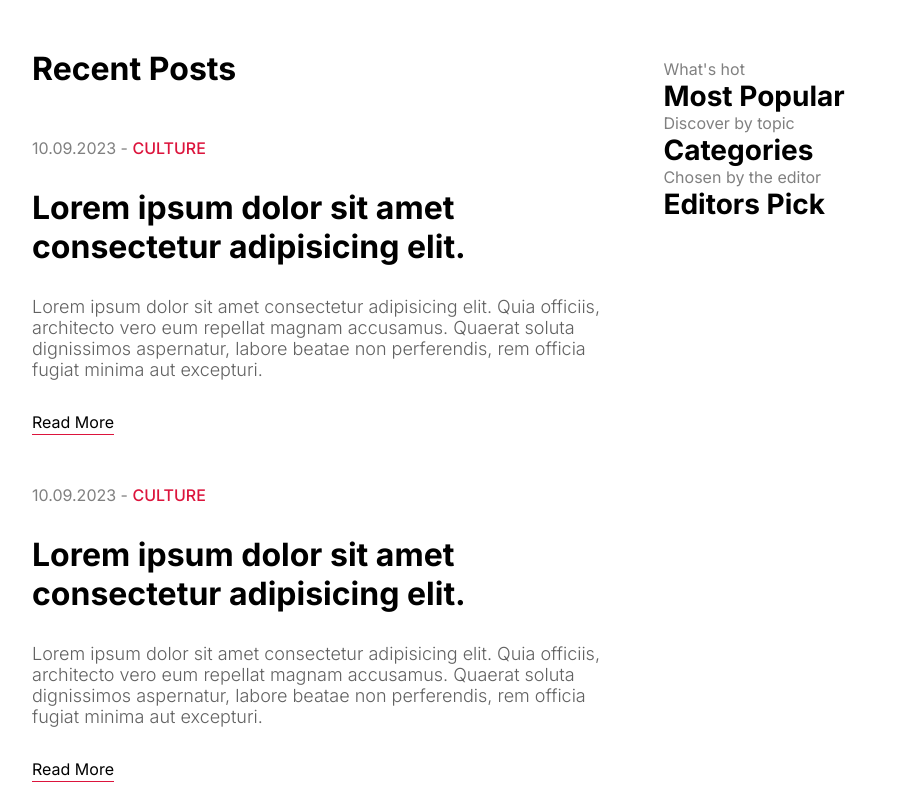
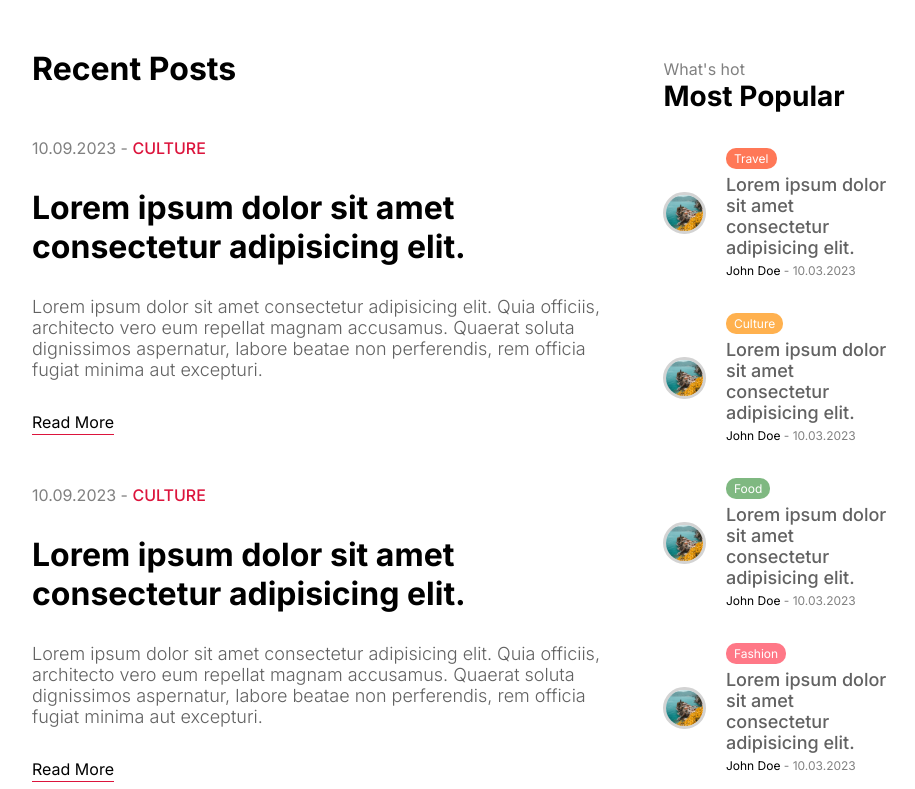
Before and after one commit to Dmitriifd/nextjs-fullstack-blog, a Next.js app: page / in a window 1280 px wide. Shown: the part 1271-2060 px from the top of the page, without its empty margins (176-1091 px from the left). Built offline with nearby package versions, Linux system fonts and the light colour scheme; no server answers.

Commit message:
MenuPosts

```diff
--- a/src/components/menu/Menu.tsx
+++ b/src/components/menu/Menu.tsx
@@ -8,13 +8,13 @@ const Menu = () => {
     <div className={styles.container}>
       <h2 className={styles.subtitle}>{"What's hot"}</h2>
       <h1 className={styles.title}>Most Popular</h1>
-      <MenuPosts />
+      <MenuPosts withImage/>
       <h2 className={styles.subtitle}>Discover by topic</h2>
       <h1 className={styles.title}>Categories</h1>
       <MenuCategories />
       <h2 className={styles.subtitle}>Chosen by the editor</h2>
       <h1 className={styles.title}>Editors Pick</h1>
-      <MenuPosts />
+      <MenuPosts withImage/>
     </div>
   );
 };
--- a/src/components/menuPosts/MenuPosts.tsx
+++ b/src/components/menuPosts/MenuPosts.tsx
@@ -1,10 +1,83 @@
-import React from "react";
+import Image from 'next/image';
+import Link from 'next/link';
+import React from 'react';
 import styles from './menuPosts.module.css';
 
-const MenuPosts = () => {
+const MenuPosts = ({ withImage }: { withImage: boolean}) => {
   return (
-    <div className={styles.container}>
-
+    <div className={styles.items}>
+      <Link href='/' className={styles.item}>
+        {withImage && (
+          <div className={styles.imageContainer}>
+            <Image src='/p1.jpeg' alt='' fill className={styles.image} />
+          </div>
+        )}
+        <div className={styles.textContainer}>
+          <span className={`${styles.category} ${styles.travel}`}>Travel</span>
+          <h3 className={styles.postTitle}>
+            Lorem ipsum dolor sit amet consectetur adipisicing elit.
+          </h3>
+          <div className={styles.detail}>
+            <span className={styles.username}>John Doe</span>
+            <span className={styles.date}> - 10.03.2023</span>
+          </div>
+        </div>
+      </Link>
+      <Link href='/' className={styles.item}>
+        {withImage && (
+          <div className={styles.imageContainer}>
+            <Image src='/p1.jpeg' alt='' fill className={styles.image} />
+          </div>
+        )}
+        <div className={styles.textContainer}>
+          <span className={`${styles.category} ${styles.culture}`}>
+            Culture
+          </span>
+          <h3 className={styles.postTitle}>
+            Lorem ipsum dolor sit amet consectetur adipisicing elit.
+          </h3>
+          <div className={styles.detail}>
+            <span className={styles.username}>John Doe</span>
+            <span className={styles.date}> - 10.03.2023</span>
+          </div>
+        </div>
+      </Link>
+      <Link href='/' className={styles.item}>
+        {withImage && (
+          <div className={styles.imageContainer}>
+            <Image src='/p1.jpeg' alt='' fill className={styles.image} />
+          </div>
+        )}
+        <div className={styles.textContainer}>
+          <span className={`${styles.category} ${styles.food}`}>Food</span>
+          <h3 className={styles.postTitle}>
+            Lorem ipsum dolor sit amet consectetur adipisicing elit.
+          </h3>
+          <div className={styles.detail}>
+            <span className={styles.username}>John Doe</span>
+            <span className={styles.date}> - 10.03.2023</span>
+          </div>
+        </div>
+      </Link>
+      <Link href='/' className={styles.item}>
+        {withImage && (
+          <div className={styles.imageContainer}>
+            <Image src='/p1.jpeg' alt='' fill className={styles.image} />
+          </div>
+        )}
+        <div className={styles.textContainer}>
+          <span className={`${styles.category} ${styles.fashion}`}>
+            Fashion
+          </span>
+          <h3 className={styles.postTitle}>
+            Lorem ipsum dolor sit amet consectetur adipisicing elit.
+          </h3>
+          <div className={styles.detail}>
+            <span className={styles.username}>John Doe</span>
+            <span className={styles.date}> - 10.03.2023</span>
+          </div>
+        </div>
+      </Link>
     </div>
   );
 };
--- a/src/components/menuPosts/menuPosts.module.css
+++ b/src/components/menuPosts/menuPosts.module.css
@@ -0,0 +1,78 @@
+.items {
+  margin-top: 35px;
+  margin-bottom: 60px;
+  display: flex;
+  flex-direction: column;
+  gap: 35px;
+}
+
+.item {
+  display: flex;
+  align-items: center;
+  gap: 20px;
+}
+
+.imageContainer {
+  flex: 1;
+  aspect-ratio: 1/1;
+  position: relative;
+}
+
+.image {
+  border-radius: 50%;
+  border: 3px solid lightgray;
+  object-fit: cover;
+}
+
+.textContainer {
+  flex: 4;
+  display: flex;
+  flex-direction: column;
+  gap: 5px;
+}
+
+.category {
+  padding: 3px 8px;
+  border-radius: 10px;
+  font-size: 12px;
+  color: white;
+  width: max-content;
+}
+
+.category.travel {
+  background-color: #ff7857;
+}
+
+.culture {
+  background-color: #ffb14f;
+}
+
+.food {
+  background-color: #7fb881;
+}
+
+.fashion {
+  background-color: #ff7887;
+}
+
+.coding {
+  background-color: #775aec;
+}
+
+.style {
+  background-color: #789cff;
+}
+
+.postTitle {
+  font-size: 18px;
+  font-weight: 500;
+  color: var(--softTextColor);
+}
+
+.detail {
+  font-size: 12px;
+}
+
+.date {
+  color: gray;
+}
```
